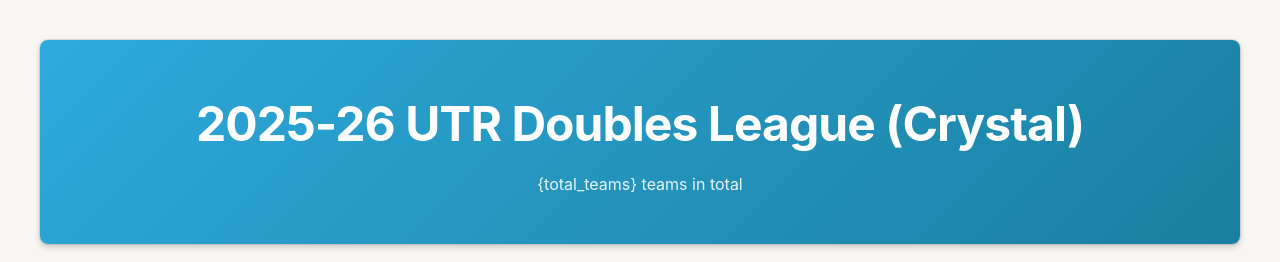
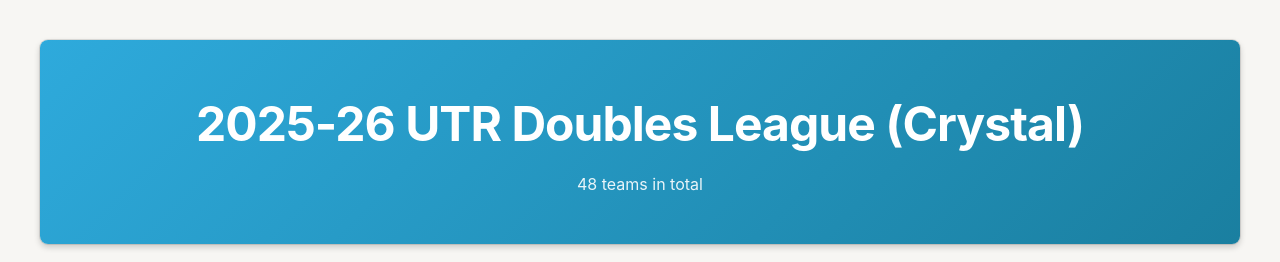
Before and after one commit to spoonfree/2025-26-utr-holiday-doubles-league, a plain HTML site: page index.html in a window 1280 px wide. Shown: the top 262 px of the page. Drawn offline with Linux system fonts and the light colour scheme.

Commit message:
fix team count

```diff
--- a/index.html
+++ b/index.html
@@ -168,7 +168,7 @@
     <div class="container">
         <div class="banner">
             <h1>2025-26 UTR Doubles League (Crystal)</h1>
-            <div class="subtitle">{total_teams} teams in total</div>
+            <div class="subtitle">48 teams in total</div>
         </div>
 
         <div class="group">
```
